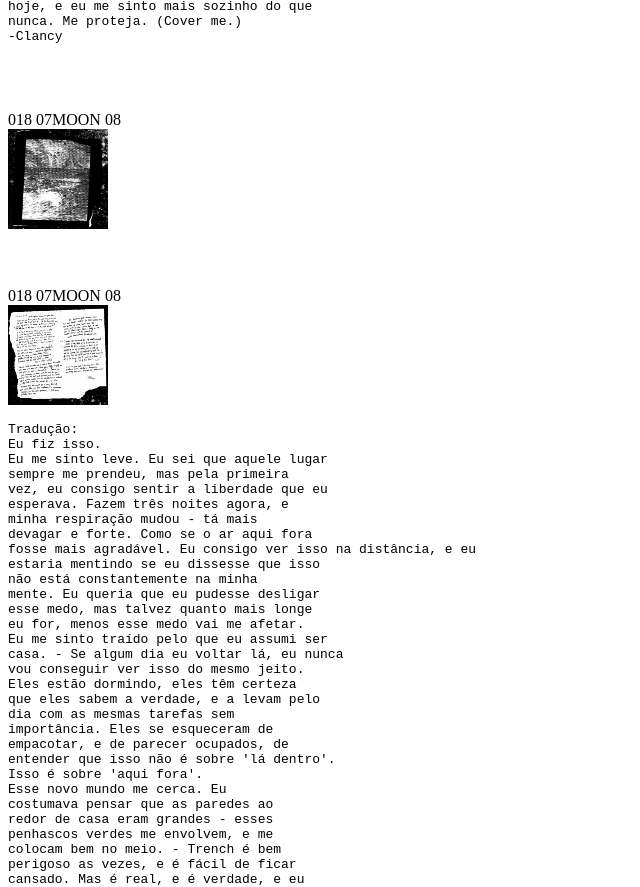
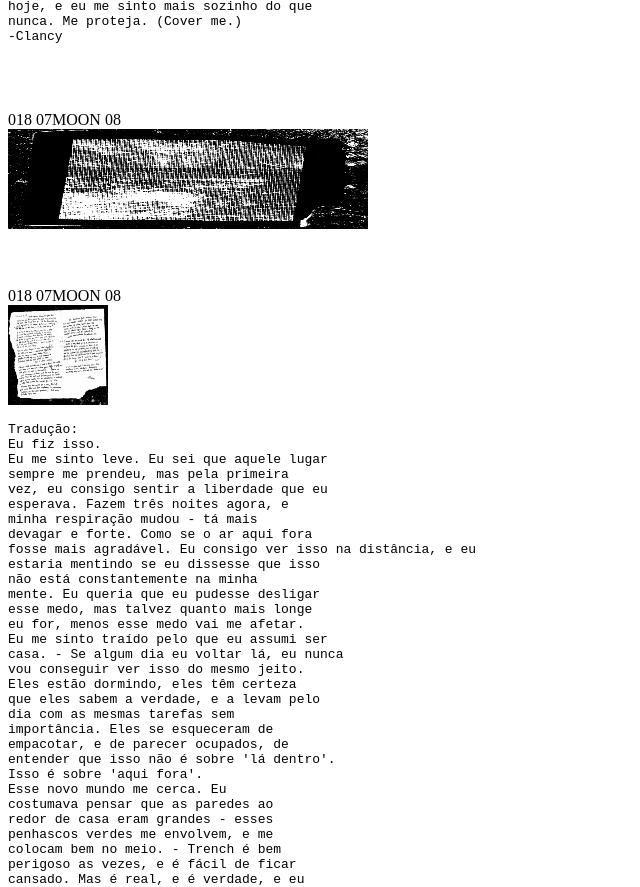
Before and after one commit to dmaorg/dmaorg.github.io, a plain HTML site: page index.html in a window 1280 px wide. Shown: the part 2296-3183 px from the top of the page, without its empty margins (0-640 px from the left). Drawn offline with Linux system fonts and the light colour scheme.

Commit message:
Update index.html

```diff
--- a/index.html
+++ b/index.html
@@ -148,7 +148,7 @@ nunca. Me proteja. (Cover me.)
         <br> <br> <br>
 
  018 07MOON 08 <br>
-        <img src="2_1_2.gif" width="100" height="100"> <br>
+        <img src="2_1_2.gif" width="360" height="100"> <br>
         <br> <br> <br>
 
         018 07MOON 08 <br>
```
